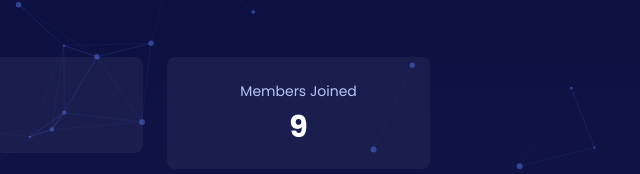
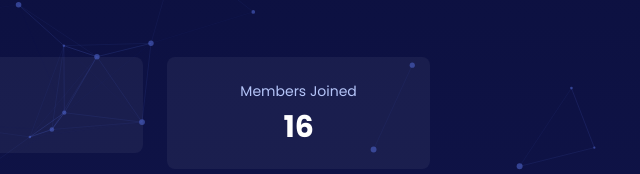
Before and after one commit to afhs-mercuriworld/mercuri-world-website, a plain HTML site: page index.html in a window 1280 px wide. Shown: the part 555-729 px from the top of the page, 628-1268 px from the left. Drawn offline with nearby package versions, Linux system fonts and the light colour scheme.

Commit message:
updated member count

```diff
--- a/index.html
+++ b/index.html
@@ -122,7 +122,7 @@
         <!-- Members joined counter -->
         <div class="p-6 rounded-lg bg-white/5 text-center">
           <h3 class="text-sm text-[#b4c4f8]">Members Joined</h3>
-          <div id="member-counter" class="text-3xl font-bold mt-2">9</div>
+          <div id="member-counter" class="text-3xl font-bold mt-2">16</div>
         </div>
 
         <!-- Feedback Form -->
```
